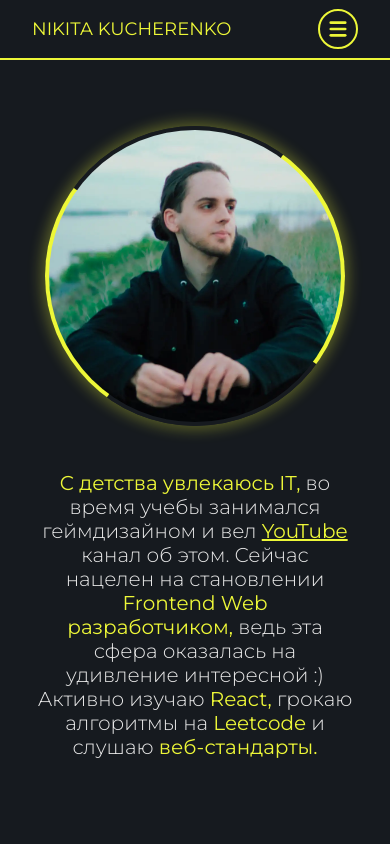
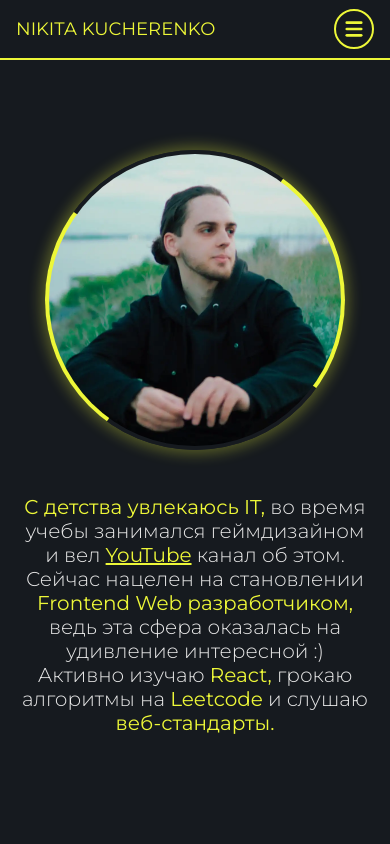
Before and after one commit to KrashheR/krashher-website, a React (Create React App) app: page / in a window 390 px wide. Shown: the top 844 px of the page. Built offline with nearby package versions, Linux system fonts and the light colour scheme.

Commit message:
improved mobile paddings

```diff
--- a/src/components/containers/container/styled.js
+++ b/src/components/containers/container/styled.js
@@ -1,12 +1,16 @@
 import styled from "styled-components";
 
 export const StyledContainer = styled.div`
-display: block;
-box-sizing: border-box;
-max-width: 1200px;
-margin: 0 auto;
+  display: block;
+  box-sizing: border-box;
+  max-width: 1200px;
+  margin: 0 auto;
 
   @media (max-width: ${(props) => props.theme.deviceSizes.laptop}) {
     padding: 0 2em;
   }
+
+  @media (max-width: ${(props) => props.theme.deviceSizes.mobile}) {
+    padding: 0 1em;
+  }
 `;
```
